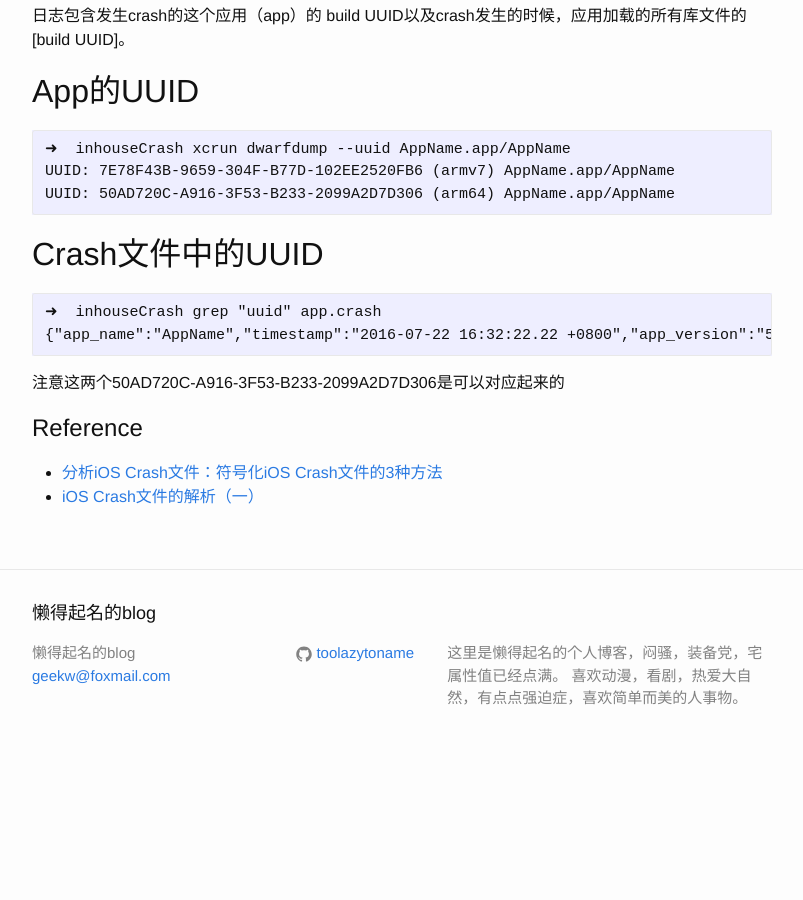
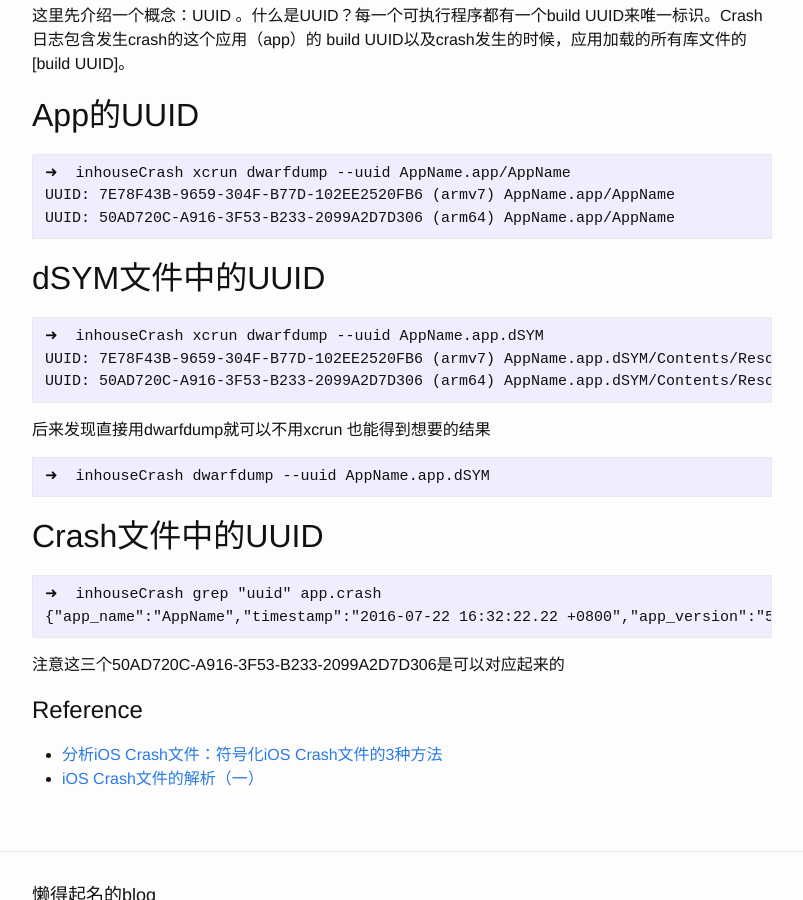
Before and after one commit to toolazytoname/toolazytoname.github.io, a Jekyll site: the page built from _posts/2016-07-23-symbolicatecrash.markdown, in a window 1280 px wide and 900 px high, scrolled down 1314 px. Shown: the whole window, without its empty margins (238-1041 px from the left). Built offline with Jekyll 4.4.1, drawn with Linux system fonts in a browser that asks for light colours; before the commit the page ends 2084 px from its top, so only the background shows below that.

Commit message:
add dSYM UUID

```diff
--- a/_posts/2016-07-23-symbolicatecrash.markdown
+++ b/_posts/2016-07-23-symbolicatecrash.markdown
@@ -14,6 +14,7 @@
 * [Others](#others)
 	* [UUID的概念](#UUID)
 	* [App的UUID](#AppUUID)
+	* [dSYM文件中的UUID](#dSYMUUID)
 	* [Crash文件中的UUID](#crashUUID)
 * [Reference](#reference)
 
@@ -70,6 +71,23 @@
 UUID: 50AD720C-A916-3F53-B233-2099A2D7D306 (arm64) AppName.app/AppName
 ~~~
 
+dSYM文件中的UUID<a name="dSYMUUID">
+----
+
+~~~
+➜  inhouseCrash xcrun dwarfdump --uuid AppName.app.dSYM
+UUID: 7E78F43B-9659-304F-B77D-102EE2520FB6 (armv7) AppName.app.dSYM/Contents/Resources/DWARF/AppName
+UUID: 50AD720C-A916-3F53-B233-2099A2D7D306 (arm64) AppName.app.dSYM/Contents/Resources/DWARF/AppName
+~~~
+
+
+后来发现直接用dwarfdump就可以不用xcrun 也能得到想要的结果
+
+~~~
+➜  inhouseCrash dwarfdump --uuid AppName.app.dSYM
+~~~
+
+
 Crash文件中的UUID<a name="crashUUID"></a>
 ----
 
@@ -78,7 +96,9 @@
 {"app_name":"AppName","timestamp":"2016-07-22 16:32:22.22 +0800","app_version":"5.9","slice_uuid":"50ad720c-a916-3f53-b233-2099a2d7d306","adam_id":0,"build_version":"5.9.0.1","bundleID":"com.XXOOipad","share_with_app_devs":false,"is_first_party":false,"bug_type":"109","os_version":"iPhone OS 9.2 (13C75)","name":"AppName"}
 ~~~
 
-注意这两个50AD720C-A916-3F53-B233-2099A2D7D306是可以对应起来的
+注意这三个50AD720C-A916-3F53-B233-2099A2D7D306是可以对应起来的
+
+
 
 Reference
 ===
```
